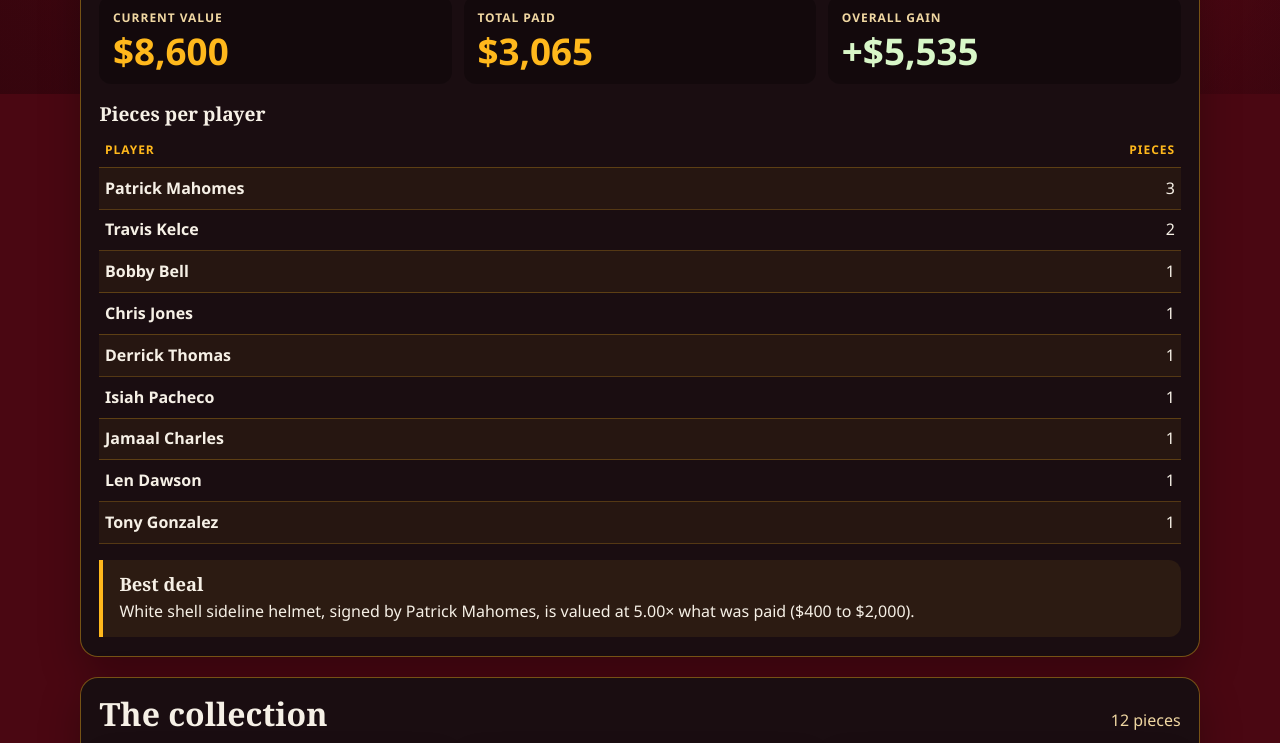
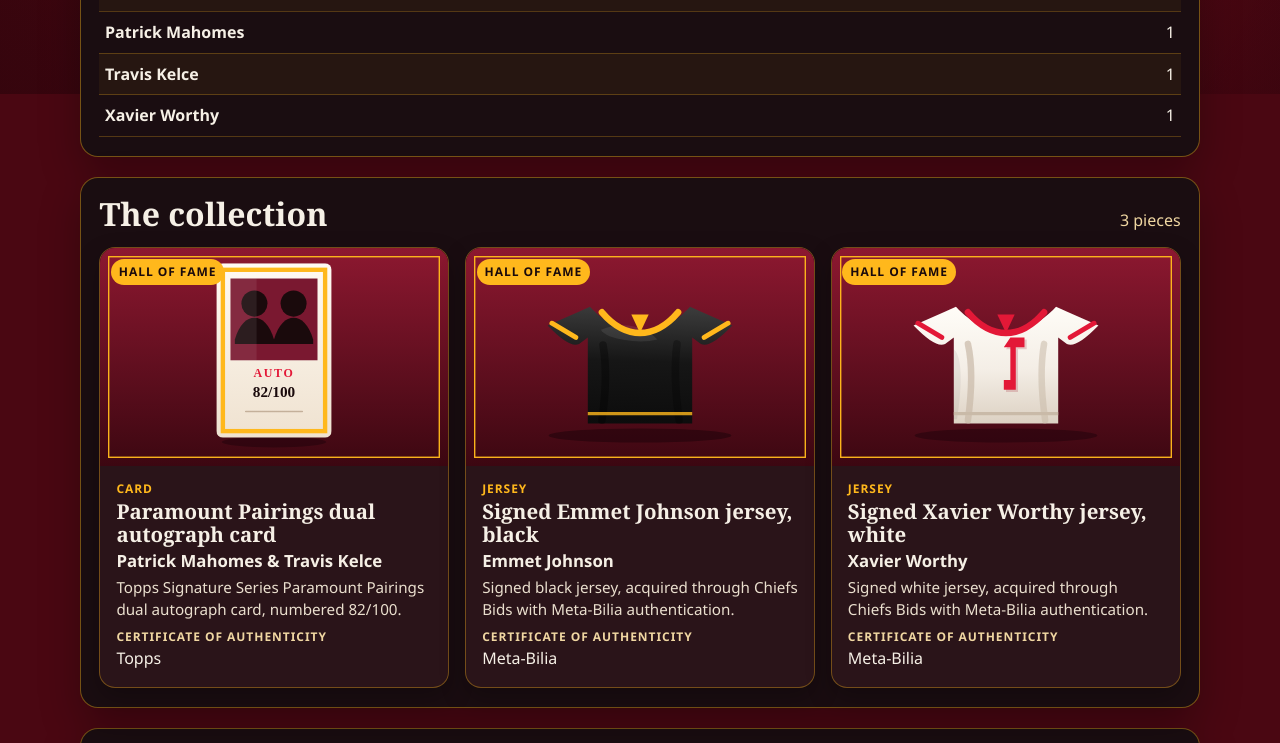
Before and after one commit to gzander7/chiefs-kingdom-vault, a plain HTML site: page index.html in a window 1280 px wide. Shown: the part 706-1449 px from the top of the page. Drawn offline with Linux system fonts and the light colour scheme; animation ran at ten frames a second.

Commit message:
Show Gage's three signed pieces instead of the sample set.
Drop prices, certificate numbers, and sample copy when the data does not include them, and publish the Pages site from the branch rather than Actions.

Co-authored-by: Gage <gzander7@users.noreply.github.com>

```diff
--- a/app.js
+++ b/app.js
@@ -1,6 +1,7 @@
 (function () {
   'use strict';
 
+  var SHOW_PRICES = false;
   var SPOTLIGHT_MS = 5000;
   var FETCH_ERROR = 'The collection could not be loaded from items.json. Opening this page as a file (file://) blocks that fetch. From the project folder, run python3 -m http.server and open the local URL it prints.';
 
@@ -48,7 +49,7 @@
     var figure = document.createElement('figure');
     var img = document.createElement('img');
     if (item.image) img.src = item.image;
-    img.alt = 'Sample illustration for ' + (item.title || 'a collection piece');
+    img.alt = 'Illustration of ' + (item.title || 'a collection piece');
     img.width = 640;
     img.height = 400;
     if (lazy) {
@@ -60,11 +61,25 @@
     return figure;
   }
 
+  function hasPrices(item) {
+    return Number.isFinite(Number(item.purchasePrice)) && Number.isFinite(Number(item.estimatedValue));
+  }
+
+  function playerNames(signer) {
+    var text = String(signer || '').trim();
+    if (!text) return ['Unknown signer'];
+    var parts = text.split(/\s*&\s*/).map(function (part) { return part.trim(); }).filter(Boolean);
+    return parts.length ? parts : [text];
+  }
+
   function coaBlock(item) {
+    var authority = item.coaAuthority ? String(item.coaAuthority).trim() : '';
+    var cert = item.coaCert ? String(item.coaCert).trim() : '';
+    if (!authority && !cert) return null;
     var block = el('p', 'coa');
     block.appendChild(el('span', 'coa-label', 'Certificate of authenticity'));
-    block.appendChild(el('span', 'coa-auth', item.coaAuthority || 'Unknown authority'));
-    block.appendChild(el('span', 'cert', item.coaCert || 'No certificate number'));
+    if (authority) block.appendChild(el('span', 'coa-auth', authority));
+    if (cert) block.appendChild(el('span', 'cert', cert));
     return block;
   }
 
@@ -76,14 +91,12 @@
   }
 
   function moneyList(item) {
+    if (!SHOW_PRICES || !hasPrices(item)) return null;
     var paid = Number(item.purchasePrice);
     var current = Number(item.estimatedValue);
-    var list = el('dl', 'values');
+    var gain = current - paid;
     var changeLabel = 'Change';
-    var changeText = '—';
     var changeClass = '';
-    if (Number.isFinite(paid) && Number.isFinite(current)) {
-      var gain = current - paid;
     if (gain > 0) {
       changeLabel = 'Gain';
       changeClass = 'gain';
@@ -91,17 +104,18 @@
       changeLabel = 'Loss';
       changeClass = 'loss';
     }
-      changeText = signedMoney(gain);
-    }
+    var list = el('dl', 'values');
     list.appendChild(valuePair('Paid', money(paid), ''));
     list.appendChild(valuePair('Now', money(current), ''));
-    list.appendChild(valuePair(changeLabel, changeText, changeClass));
+    list.appendChild(valuePair(changeLabel, signedMoney(gain), changeClass));
     return list;
   }
 
   function copyBlock(item, heading, markSpotlight) {
     var copy = el('div', 'card-copy');
-    var meta = el('p', 'meta', categoryLabel(item.category) + ' · Signed ' + (item.yearSigned != null ? item.yearSigned : '—'));
+    var metaText = categoryLabel(item.category);
+    if (item.yearSigned != null && item.yearSigned !== '') metaText += ' · Signed ' + item.yearSigned;
+    var meta = el('p', 'meta', metaText);
     var title = el(heading, '', item.title || 'Untitled piece');
     if (markSpotlight) title.id = 'spotlight-title';
     var signer = el('p', 'signer', item.signer || 'Unknown signer');
@@ -110,8 +124,10 @@
     copy.appendChild(title);
     copy.appendChild(signer);
     copy.appendChild(desc);
-    copy.appendChild(coaBlock(item));
-    copy.appendChild(moneyList(item));
+    var coa = coaBlock(item);
+    var prices = moneyList(item);
+    if (coa) copy.appendChild(coa);
+    if (prices) copy.appendChild(prices);
     return copy;
   }
 
@@ -153,9 +169,10 @@
     items.forEach(function (item) {
       var paidN = Number(item.purchasePrice);
       var valueN = Number(item.estimatedValue);
-      var name = item.signer || 'Unknown signer';
+      playerNames(item.signer).forEach(function (name) {
         counts.set(name, (counts.get(name) || 0) + 1);
-      if (!Number.isFinite(paidN) || !Number.isFinite(valueN)) return;
+      });
+      if (!SHOW_PRICES || !hasPrices(item)) return;
       paid += paidN;
       current += valueN;
       if (paidN > 0) {
@@ -168,6 +185,10 @@
     });
 
     var gain = current - paid;
+    var showMoney = SHOW_PRICES && items.some(hasPrices);
+    document.getElementById('money-stats').hidden = !showMoney;
+    document.getElementById('stat-count').textContent = items.length + (items.length === 1 ? ' piece' : ' pieces');
+    if (showMoney) {
       document.getElementById('stat-paid').textContent = money(paid);
       document.getElementById('stat-value').textContent = money(current);
       var gainEl = document.getElementById('stat-gain');
@@ -175,6 +196,7 @@
       gainEl.classList.toggle('gain', gain > 0);
       gainEl.classList.toggle('loss', gain < 0);
       document.getElementById('stat-gain-label').textContent = gain < 0 ? 'Overall loss' : 'Overall gain';
+    }
 
     var rows = Array.from(counts.entries()).sort(function (a, b) {
       return b[1] - a[1] || a[0].localeCompare(b[0], 'en');
@@ -191,12 +213,11 @@
       tbody.appendChild(tr);
     });
 
-    var bestText = document.getElementById('stat-best');
-    if (!best) {
-      bestText.textContent = 'No priced pieces to compare.';
-      return;
+    var bestPanel = document.getElementById('best-deal');
+    bestPanel.hidden = !showMoney || !best;
+    if (showMoney && best) {
+      document.getElementById('stat-best').textContent = best.item.title + ', signed by ' + best.item.signer + ', is valued at ' + best.ratio.toFixed(2) + '× what was paid (' + money(best.item.purchasePrice) + ' to ' + money(best.item.estimatedValue) + ').';
     }
-    bestText.textContent = best.item.title + ', signed by ' + best.item.signer + ', is valued at ' + best.ratio.toFixed(2) + '× what was paid (' + money(best.item.purchasePrice) + ' to ' + money(best.item.estimatedValue) + ').';
   }
 
   function renderCards(items) {
--- a/index.html
+++ b/index.html
@@ -3,7 +3,7 @@
 <head>
   <meta charset="utf-8">
   <meta name="viewport" content="width=device-width, initial-scale=1">
-  <meta name="description" content="A museum-style gallery of fictional signed Kansas City Chiefs memorabilia. Every piece in this vault is sample data.">
+  <meta name="description" content="Gage's signed Chiefs collection.">
   <meta name="theme-color" content="#4a0712">
   <title>Chiefs Kingdom Collection Vault</title>
   <link rel="icon" href="favicon.svg" type="image/svg+xml">
@@ -15,9 +15,8 @@
   <div class="page">
     <a class="skip-link" href="#collection">Skip to collection</a>
     <header class="panel site-header">
-      <p class="eyebrow">Demonstration archive</p>
       <h1>Chiefs Kingdom Collection Vault</h1>
-      <p class="lede">A museum gallery of fictional signed memorabilia. Certificates, prices, and signatures in this vault are sample records for the display, not real collectibles.</p>
+      <p class="lede">Gage's signed Chiefs collection.</p>
     </header>
     <main>
       <p id="load-error" class="error" role="alert" hidden></p>
@@ -45,20 +44,21 @@
       </section>
       <section id="stats" class="panel" aria-labelledby="stats-heading">
         <div class="section-head">
-          <h2 id="stats-heading">Vault totals</h2>
+          <h2 id="stats-heading">Collection</h2>
+          <p id="stat-count" class="section-note"></p>
         </div>
-        <div class="stat-grid">
+        <div class="stat-grid" id="money-stats" hidden>
           <p class="stat">
             <span>Current value</span>
-            <strong id="stat-value">—</strong>
+            <strong id="stat-value"></strong>
           </p>
           <p class="stat">
             <span>Total paid</span>
-            <strong id="stat-paid">—</strong>
+            <strong id="stat-paid"></strong>
           </p>
           <p class="stat">
             <span id="stat-gain-label">Overall gain</span>
-            <strong id="stat-gain">—</strong>
+            <strong id="stat-gain"></strong>
           </p>
         </div>
         <h3 id="players-heading">Pieces per player</h3>
@@ -71,9 +71,9 @@
           </thead>
           <tbody id="player-counts"></tbody>
         </table>
-        <div class="best">
+        <div class="best" id="best-deal" hidden>
           <h3 id="best-heading">Best deal</h3>
-          <p id="stat-best">—</p>
+          <p id="stat-best"></p>
         </div>
       </section>
       <section id="collection" class="panel" tabindex="-1" aria-labelledby="collection-heading">
@@ -86,7 +86,7 @@
       </section>
     </main>
     <footer class="panel site-footer">
-      <p>Sample data only. This unofficial demo is not affiliated with the Kansas City Chiefs, the NFL, or any player. Preview locally with <code>python3 -m http.server</code>. A <code>file://</code> address cannot fetch items.json.</p>
+      <p>Unofficial collection. Not affiliated with the Kansas City Chiefs, the NFL, or any player. Preview locally with <code>python3 -m http.server</code>. A <code>file://</code> address cannot fetch items.json.</p>
     </footer>
   </div>
   <script src="app.js"></script>
--- a/items.json
+++ b/items.json
@@ -1,170 +1,32 @@
 [
   {
-    "id": "sample-0001",
-    "title": "White shell sideline helmet",
-    "signer": "Patrick Mahomes",
-    "category": "helmet",
-    "yearSigned": 2023,
-    "coaAuthority": "Sample Authentication Bureau",
-    "coaCert": "SAMPLE-0001",
-    "purchasePrice": 400,
-    "estimatedValue": 2000,
-    "image": "img/sample-0001-white-shell-helmet.svg",
-    "description": "Sample record of a fictional sideline helmet. This sample is not a real autograph.",
+    "id": "mahomes-kelce-paramount-pairings",
+    "title": "Paramount Pairings dual autograph card",
+    "signer": "Patrick Mahomes & Travis Kelce",
+    "category": "card",
+    "coaAuthority": "Topps",
+    "image": "img/paramount-pairings.svg",
+    "description": "Topps Signature Series Paramount Pairings dual autograph card, numbered 82/100.",
     "featured": true
   },
   {
-    "id": "sample-0002",
-    "title": "Home jersey, number 87",
-    "signer": "Travis Kelce",
+    "id": "emmet-johnson-jersey",
+    "title": "Signed Emmet Johnson jersey, black",
+    "signer": "Emmet Johnson",
     "category": "jersey",
-    "yearSigned": 2022,
-    "coaAuthority": "Sample Memorabilia Registry",
-    "coaCert": "SAMPLE-0002",
-    "purchasePrice": 300,
-    "estimatedValue": 900,
-    "image": "img/sample-0002-jersey-87.svg",
-    "description": "Sample record of a fictional home jersey. This sample certificate is a placeholder.",
+    "coaAuthority": "Meta-Bilia",
+    "image": "img/jersey-black.svg",
+    "description": "Signed black jersey, acquired through Chiefs Bids with Meta-Bilia authentication.",
     "featured": true
   },
   {
-    "id": "sample-0003",
-    "title": "Game ball, defensive tackle",
-    "signer": "Chris Jones",
-    "category": "football",
-    "yearSigned": 2024,
-    "coaAuthority": "Sample Certifying Desk",
-    "coaCert": "SAMPLE-0003",
-    "purchasePrice": 200,
-    "estimatedValue": 500,
-    "image": "img/sample-0003-game-football.svg",
-    "description": "Sample record of a fictional game ball. This sample is not game-used.",
-    "featured": false
-  },
-  {
-    "id": "sample-0004",
-    "title": "Sideline portrait",
-    "signer": "Patrick Mahomes",
-    "category": "photo",
-    "yearSigned": 2020,
-    "coaAuthority": "Sample Authentication Bureau",
-    "coaCert": "SAMPLE-0004",
-    "purchasePrice": 100,
-    "estimatedValue": 250,
-    "image": "img/sample-0004-sideline-portrait.svg",
-    "description": "Sample record of a fictional signed photo. This sample uses an illustration, not a photograph.",
-    "featured": false
-  },
-  {
-    "id": "sample-0005",
-    "title": "Rookie-era trading card",
-    "signer": "Travis Kelce",
-    "category": "card",
-    "yearSigned": 2018,
-    "coaAuthority": "Sample Memorabilia Registry",
-    "coaCert": "SAMPLE-0005",
-    "purchasePrice": 50,
-    "estimatedValue": 200,
-    "image": "img/sample-0005-rookie-trading-card.svg",
-    "description": "Sample record of a fictional trading card. This sample is here for the Hall of Fame layout.",
+    "id": "xavier-worthy-jersey",
+    "title": "Signed Xavier Worthy jersey, white",
+    "signer": "Xavier Worthy",
+    "category": "jersey",
+    "coaAuthority": "Meta-Bilia",
+    "image": "img/jersey-white.svg",
+    "description": "Signed white jersey, acquired through Chiefs Bids with Meta-Bilia authentication.",
     "featured": true
-  },
-  {
-    "id": "sample-0006",
-    "title": "Throwback helmet",
-    "signer": "Derrick Thomas",
-    "category": "helmet",
-    "yearSigned": 1993,
-    "coaAuthority": "Sample Certifying Desk",
-    "coaCert": "SAMPLE-0006",
-    "purchasePrice": 800,
-    "estimatedValue": 2400,
-    "image": "img/sample-0006-throwback-helmet.svg",
-    "description": "Sample record of a fictional throwback helmet. This sample stands in for a display piece.",
-    "featured": true
-  },
-  {
-    "id": "sample-0007",
-    "title": "Away jersey, number 88",
-    "signer": "Tony Gonzalez",
-    "category": "jersey",
-    "yearSigned": 2008,
-    "coaAuthority": "Sample Authentication Bureau",
-    "coaCert": "SAMPLE-0007",
-    "purchasePrice": 250,
-    "estimatedValue": 400,
-    "image": "img/sample-0007-jersey-88.svg",
-    "description": "Sample record of a fictional away jersey. This sample is not a real autograph.",
-    "featured": false
-  },
-  {
-    "id": "sample-0008",
-    "title": "Super Bowl era football",
-    "signer": "Len Dawson",
-    "category": "football",
-    "yearSigned": 1969,
-    "coaAuthority": "Sample Memorabilia Registry",
-    "coaCert": "SAMPLE-0008",
-    "purchasePrice": 500,
-    "estimatedValue": 1000,
-    "image": "img/sample-0008-vintage-football.svg",
-    "description": "Sample record of a fictional championship ball. This sample uses made-up dates and values.",
-    "featured": true
-  },
-  {
-    "id": "sample-0009",
-    "title": "Rushing portrait",
-    "signer": "Isiah Pacheco",
-    "category": "photo",
-    "yearSigned": 2023,
-    "coaAuthority": "Sample Certifying Desk",
-    "coaCert": "SAMPLE-0009",
-    "purchasePrice": 75,
-    "estimatedValue": 150,
-    "image": "img/sample-0009-rushing-portrait.svg",
-    "description": "Sample record of a fictional rushing portrait. This sample is an illustration only.",
-    "featured": false
-  },
-  {
-    "id": "sample-0010",
-    "title": "Running back trading card",
-    "signer": "Jamaal Charles",
-    "category": "card",
-    "yearSigned": 2012,
-    "coaAuthority": "Sample Authentication Bureau",
-    "coaCert": "SAMPLE-0010",
-    "purchasePrice": 40,
-    "estimatedValue": 80,
-    "image": "img/sample-0010-running-back-trading-card.svg",
-    "description": "Sample record of a fictional trading card. This sample cert number is a placeholder.",
-    "featured": false
-  },
-  {
-    "id": "sample-0011",
-    "title": "Championship game program",
-    "signer": "Bobby Bell",
-    "category": "program",
-    "yearSigned": 1972,
-    "coaAuthority": "Sample Memorabilia Registry",
-    "coaCert": "SAMPLE-0011",
-    "purchasePrice": 150,
-    "estimatedValue": 120,
-    "image": "img/sample-0011-game-program.svg",
-    "description": "Sample record of a fictional game program. This sample is priced below what was paid.",
-    "featured": false
-  },
-  {
-    "id": "sample-0012",
-    "title": "Practice squad football",
-    "signer": "Patrick Mahomes",
-    "category": "football",
-    "yearSigned": 2024,
-    "coaAuthority": "Sample Certifying Desk",
-    "coaCert": "SAMPLE-0012",
-    "purchasePrice": 200,
-    "estimatedValue": 600,
-    "image": "img/sample-0012-practice-football.svg",
-    "description": "Sample record of a fictional practice ball. This sample repeats a quarterback already in the vault.",
-    "featured": false
   }
 ]
```
Also changed, not shown: img/jersey-black.svg (added), img/jersey-white.svg (added), img/paramount-pairings.svg (added), img/sample-0001-white-shell-helmet.svg (deleted), img/sample-0002-jersey-87.svg (deleted), img/sample-0003-game-football.svg (deleted), img/sample-0004-sideline-portrait.svg (deleted), img/sample-0005-rookie-trading-card.svg (deleted), img/sample-0006-throwback-helmet.svg (deleted), img/sample-0007-jersey-88.svg (deleted), img/sample-0008-vintage-football.svg (deleted), img/sample-0009-rushing-portrait.svg (deleted), img/sample-0010-running-back-trading-card.svg (deleted), img/sample-0011-game-program.svg (deleted), 1 more files, 2 other files. Lines whose indentation alone changed are shown as unchanged.
